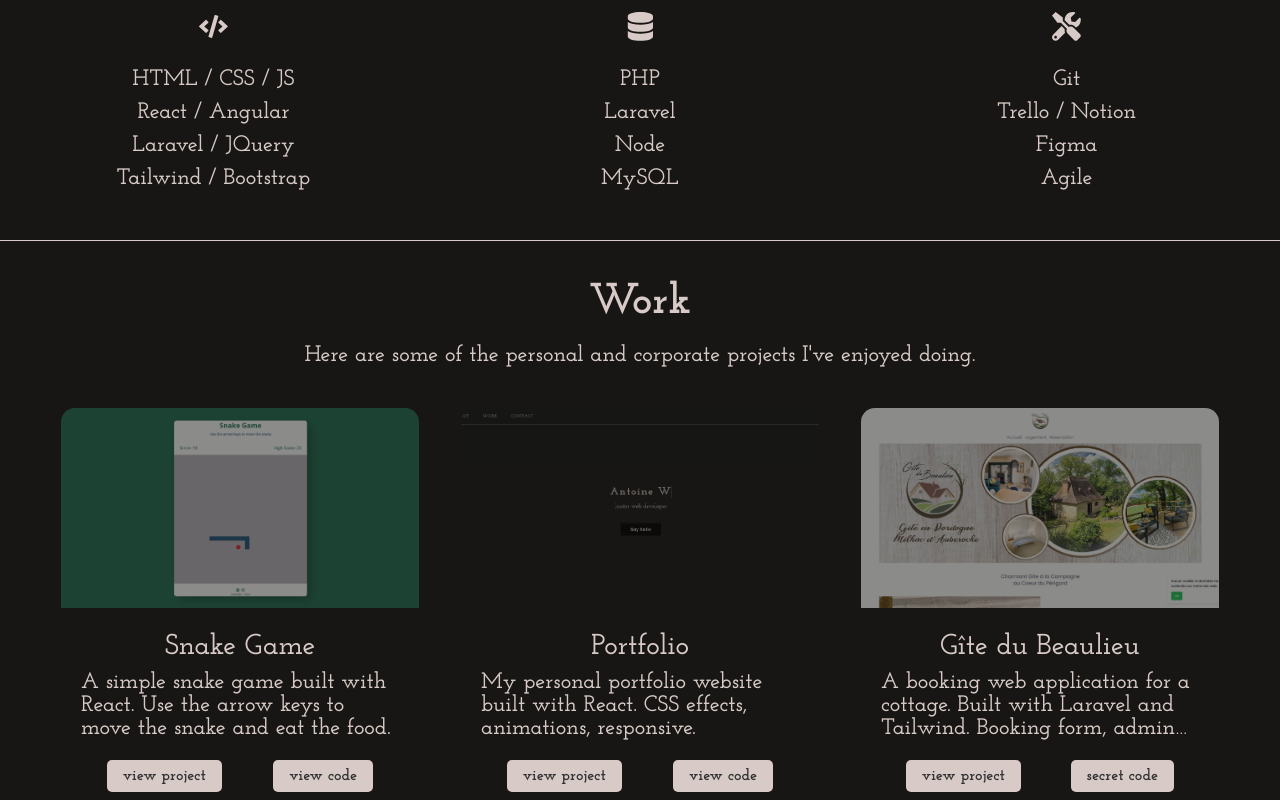
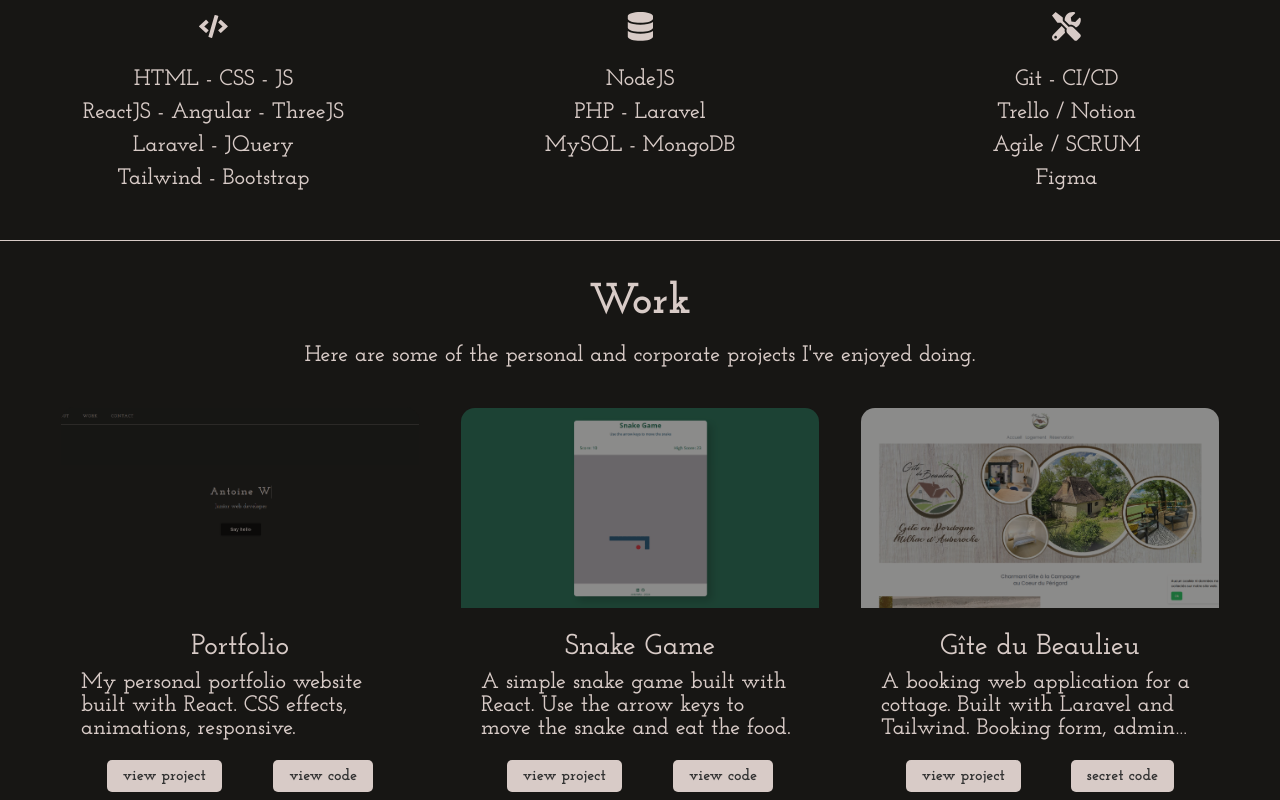
Before and after one commit to AntoineWtz/portfolio, a React (Create React App) app: page / in a window 1280 px wide. Shown: the part 1060-1860 px from the top of the page. Built offline with nearby package versions, Linux system fonts and the light colour scheme.

Commit message:
add node three + delete Ayele

```diff
--- a/src/components/About.js
+++ b/src/components/About.js
@@ -17,28 +17,27 @@ const About = () => {
         <div className='column'>
           <h3><FaCode /></h3>
           <ul>
-            <li> HTML / CSS / JS</li>
-            <li> React / Angular</li>
-            <li> Laravel / JQuery</li>
-            <li> Tailwind / Bootstrap</li>
+            <li> HTML - CSS - JS</li>
+            <li> ReactJS - Angular - ThreeJS</li>
+            <li> Laravel - JQuery</li>
+            <li> Tailwind - Bootstrap</li>
           </ul>
         </div>
         <div className='column'>
           <h3><FaDatabase /></h3>
           <ul>
-            <li> PHP</li>
-            <li> Laravel</li>
-            <li> Node</li>
-            <li> MySQL</li>
+            <li> NodeJS</li>
+            <li> PHP - Laravel</li>
+            <li> MySQL - MongoDB</li>
           </ul>
         </div>
         <div className='column'>
           <h3><FaTools /></h3>
           <ul>
-            <li> Git</li>
+            <li> Git - CI/CD</li>
             <li> Trello / Notion</li>
+            <li> Agile / SCRUM</li>
             <li> Figma</li>
-            <li> Agile</li>
           </ul>
         </div>
       </div>
--- a/src/components/Projects.js
+++ b/src/components/Projects.js
@@ -8,7 +8,6 @@ import beaulieu from '../img/img-project/gite-beaulieu.png';
 import beecloon from '../img/img-project/beecloon.png';
 import opus from '../img/img-project/opus.png';
 import todolist from '../img/img-project/todolist.png';
-import maison_ayele from '../img/img-project/maison_ayele.png';
 import quiz from '../img/img-project/quiz-app.png';
 import systemik from '../img/img-project/systemikrh.png';
 import '../styles/Projects.css';
@@ -20,19 +19,19 @@ const Projects = () => {
   const projects = [
     {
       id: 1,
+      title: 'Portfolio',
+      description: 'My personal portfolio website built with React. CSS effects, animations, responsive.',
+      imageUrl: portfolio,
+      projectLink: 'https://antoinewtz.github.io/portfolio-react/',
+      codeLink: 'https://github.com/AntoineWtz/portfolio-react'
+    },
+    {
+      id: 2,
       title: 'Snake Game',
       description: 'A simple snake game built with React. Use the arrow keys to move the snake and eat the food.',
       imageUrl: snake,
       projectLink: 'https://antoinewtz.github.io/snake-game/',
       codeLink: 'https://github.com/AntoineWtz/snake-game'
-    },
-    {
-      id: 2,
-      title: 'Portfolio',
-      description: 'My personal portfolio website built with React. CSS effects, animations, responsive.',
-      imageUrl: portfolio,
-      projectLink: 'https://antoinewtz.github.io/portfolio-react/',
-      codeLink: 'https://github.com/AntoineWtz/portfolio-react'
     },
     {
       id: 3,
@@ -58,20 +57,13 @@ const Projects = () => {
     },
     {
       id: 6,
-      title: 'Maison Ayele',
-      description: 'Fixing out of stock issues on the website and adding new features. Built with PHP and Wordpress.',
-      imageUrl: maison_ayele,
-      projectLink: 'https://maisonayele.com/'
-    },
-    {
-      id: 7,
       title: 'Systemik RH - HR',
       description: 'A web-based management and training application for human resources. Some CSS and JS frontend.',
       imageUrl: systemik,
       projectLink: 'https://systemik-rh.fr/'
     },
     {
-      id: 8,
+      id: 7,
       title: 'Quiz App',
       description: 'Quiz App built with Angular, TriviaDB API and friends @asutorizu @cpck & @gawele',
       imageUrl: quiz,
@@ -79,7 +71,7 @@ const Projects = () => {
       codeLink: 'https://github.com/AntoineWtz/quiz-app'
     },
     {
-      id: 9,
+      id: 8,
       title: 'Opus Musiques',
       description: 'Web media for music lovers. Built with Laravel and Tailwind. Backend management, user authentication.',
       imageUrl: opus,
```
